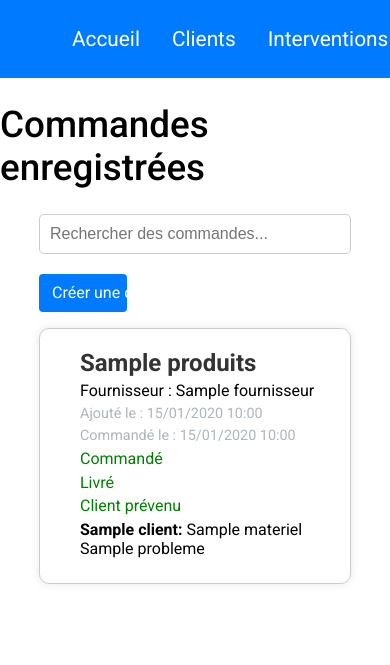
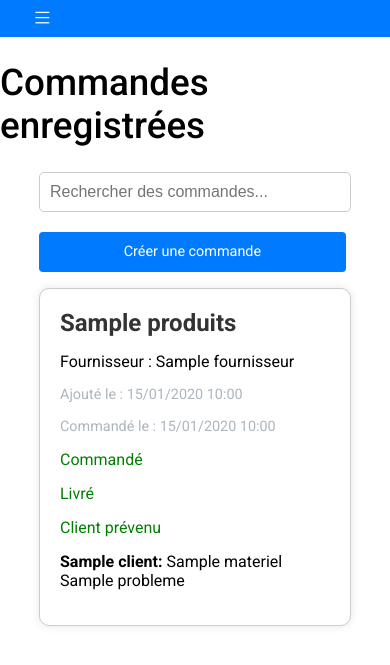
Before and after one commit to SHemtec/AppliFiches, a Symfony app: template templates/commandes/index.html.twig in a window 390 px wide; the page is wider, and only the part inside the window is pictured. Shown: the top 665 px of that part. Run offline with Twig, Linux system fonts and the light colour scheme; the template is opened without the code that fills it: most values are stand-ins (such as "Sample title", 1, 10 or a date in 2020); some libraries are stand-ins or nearby versions.

Commit message:
Add : responsive des pages

```diff
--- a/public/css/style.css
+++ b/public/css/style.css
@@ -341,6 +341,7 @@ main .clientWrapper .client .clientInfo span {
     align-items: flex-start;
     gap: 1rem;
     position: relative;
+    box-sizing: border-box;
 }
 
 .clientShow .clientInter section .intervention .interventionContent .interventionInfo .clientInterClotureBtn {
@@ -1561,3 +1562,273 @@ main .clientWrapper .client .clientInfo span {
 .dropdown-menu a:hover {
     background-color: #f1f1f1;
 }
+
+@media (max-width: 768px) {
+    .burger-menu {
+        display: flex;
+    }
+
+    #navLinks {
+        display: none;
+        flex-direction: column;
+        width: 50%;
+        background-color: #007bff;
+        position: absolute;
+        top: 52px;
+        border-radius: 10px;
+        left: 10px;
+        padding: 10px 0;
+        z-index: 100;
+        box-shadow: 0 8px 16px rgba(0, 0, 0, 0.2);
+    }
+
+    #navLinks.show {
+        display: flex;
+    }
+
+    #navLinks li {
+        text-align: center;
+        padding: 10px 0;
+    }
+
+    #navLinks li a {
+        width: 100%;
+        display: block;
+    }
+
+    nav .user-menu {
+        margin-right: 0;
+    }
+
+    .statsWrapper {
+        flex-direction: column !important;
+    }
+
+    .statsWrapper .stat {
+        width: 60%;
+    }
+
+    .interventionWrapper {
+        flex-direction: row;
+        flex-wrap: wrap;
+    }
+
+    .intervention {
+        width: 85% !important;
+    }
+
+    .interventionContent {
+        box-sizing: border-box !important;
+    }
+
+    .interventionInfo {
+        box-sizing: border-box !important;
+    }
+
+    .interStatut {
+        position: relative !important;
+        right: auto !important;
+        bottom: auto !important;
+        font-size: .5em;
+    }
+
+    .interStatut i {
+        font-size: .5em;
+    }
+
+    .interventionInfo {
+        flex-direction: column;
+    }
+
+    .clientShow .clientInfo, .clientShow .clientInter {
+        width: 90%;
+    }
+
+    .clientShow .clientInfo h2, .clientShow .clientInfo section, .clientShow .clientInter h2 {
+        font-size: 1.5em;
+        margin: 0 1rem;
+    }
+
+    .clientShow .clientInter .newInterButton {
+        font-size: 1em;
+        padding: 5px 10px;
+        position: static;
+    }
+
+    .clientShow .clientInter section .intervention .interventionContent .interventionInfo .clientInterClotureBtn {
+        font-size: 0.8em;
+        padding: 5px 10px;
+    }
+
+    .clientShow .clientInter section .intervention .interventionContent .interventionInfo .interStatut {
+        font-size: 2em;
+        right: 1rem;
+    }
+
+    .interventionWrapper {
+        flex-direction: column;
+    }
+
+    .intervention {
+        width: 100%;
+    }
+
+    .interventionContent {
+        flex-direction: column;
+    }
+
+    .interventionInfo {
+        flex-direction: column;
+        box-sizing: border-box !important;
+    }
+
+    .interStatut {
+        font-size: 1.2em;
+    }
+
+    .clientInterClotureBtn {
+        font-size: 0.9em;
+        padding: 8px 12px;
+    }
+
+    .interventionShow {
+        padding: 10px;
+        box-sizing: border-box !important;
+    }
+
+    .interventionInfo {
+        gap: 15px;
+    }
+
+    .interventionShowWrapper {
+        gap: 8px;
+    }
+
+    .interInfoWrapper {
+        gap: 8px;
+    }
+
+    .interventionActions {
+        gap: 8px;
+        flex-direction: column !important;
+    }
+
+    .interTests {
+        gap: 15px;
+    }
+
+    .testSection {
+        gap: 8px;
+    }
+
+    .testContent {
+        gap: 8px;
+    }
+
+    .interShowStatus {
+        bottom: 0;
+        right: 0;
+    }
+
+    .interShowStatus i {
+        font-size: 2em !important;
+    }
+
+    .cloture {
+        font-size: 0.9em;
+    }
+
+    .btn {
+        font-size: 0.9em;
+        padding: 8px 12px;
+    }
+
+    .commandesPage {
+        box-sizing: border-box;
+        margin: 0;
+    }
+
+    .commandesWrapper {
+        flex-direction: column;
+        box-sizing: border-box;
+    }
+
+    #createCommandeButton {
+        width: 90% !important;
+    }
+
+    .commande {
+        width: 100%;
+        box-sizing: border-box;
+    }
+
+    .commandeContent {
+        flex-direction: column;
+    }
+
+    .commandeInfo {
+        flex-direction: column;
+        box-sizing: border-box;
+        margin-left: 0;
+    }
+
+    .commandeButtonWrapper {
+        flex-direction: column !important;
+        width: 100%;
+        box-sizing: border-box;
+    }
+
+    .commandeButtonWrapper button {
+        width: 100%;
+        font-size: .8em;
+    }
+
+    .status {
+        font-size: 1.2em;
+    }
+
+    .btn {
+        font-size: 0.9em;
+        padding: 8px 12px;
+    }
+
+    .commandeShow {
+        padding: 10px;
+    }
+
+    .commandeInfo {
+        gap: 15px;
+    }
+
+    .commandeShowWrapper {
+        gap: 8px;
+    }
+
+    .commandeShowWrapper h2 {
+        margin-right: 35px;
+    }
+
+    .commandeActions {
+        gap: 8px;
+        flex-direction: column !important;
+    }
+
+    .commandeButtonWrapper {
+        gap: 8px;
+    }
+
+    .commandeShowStatus {
+        top: 0;
+        right: 0;
+    }
+
+    .commandeShowStatus i {
+        font-size: 2em !important;
+        margin-right: 0 !important;
+    }
+
+    .btn {
+        font-size: 0.9em;
+        padding: 8px 12px;
+    }
+}
--- a/templates/_partials/nav.html.twig
+++ b/templates/_partials/nav.html.twig
@@ -1,5 +1,8 @@
 <nav>
-    <ul>
+    <div class="burger-menu" id="burgerMenu">
+        <i class="bi bi-list"></i>
+    </div>
+    <ul id="navLinks">
         <li><a href="{{ path('app_main') }}" class="{{ app.request.attributes.get('_route') == 'app_main' ? 'active' : '' }}">Accueil</a></li>
         <li><a href="{{ path('app_client_index') }}" class="{{ app.request.attributes.get('_route') == 'app_client_index' ? 'active' : '' }}">Clients</a></li>
         <li><a href="{{ path('app_intervention_index') }}" class="{{ app.request.attributes.get('_route') == 'app_intervention_index' ? 'active' : '' }}">Interventions</a></li>
@@ -32,4 +35,21 @@
             });
         });
     </script>
+
+    <script>
+        document.addEventListener('DOMContentLoaded', function() {
+            const burgerMenu = document.getElementById('burgerMenu');
+            const navLinks = document.getElementById('navLinks');
+
+            burgerMenu.addEventListener('click', function() {
+                navLinks.classList.toggle('show');
+            });
+
+            document.addEventListener('click', function(event) {
+                if (!burgerMenu.contains(event.target) && !navLinks.contains(event.target)) {
+                    navLinks.classList.remove('show');
+                }
+            });
+        });
+    </script>
 {% endblock %}
```
